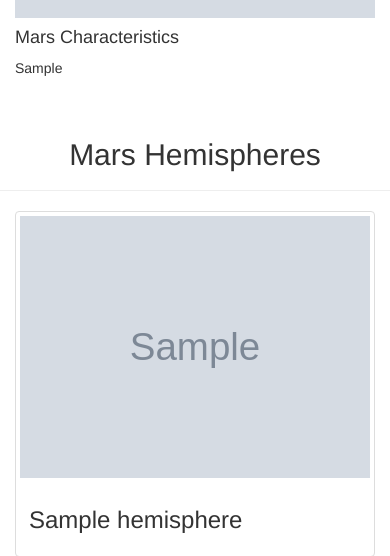
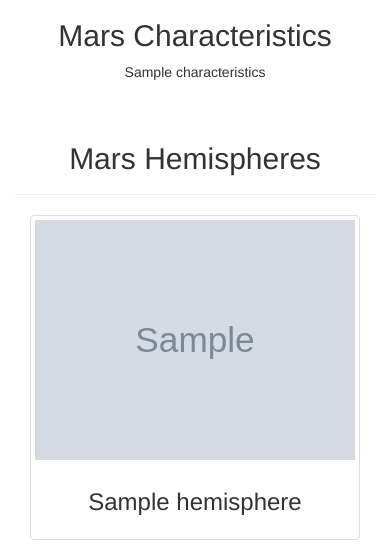
Before and after one commit to danawoodruff/Missions_to_Mars, a Flask app: page / in a window 390 px wide. Shown: the part 713-1269 px from the top of the page. Run offline with Flask 2, Linux system fonts and the light colour scheme; grey boxes marked "Sample" are stand-in pictures; a database or web service that is not in the repository returns one stand-in record (values such as "Sample title"); some libraries are stand-ins or nearby versions.

Commit message:
Add files via upload

```diff
--- a/app.py
+++ b/app.py
@@ -23,7 +23,7 @@
 def index():
     mars_db = client.mars_db
     data = mars_db.summary_data.find_one()
-    print(data)
+    # print(data)
     return render_template("index.html", data=data, current_time=datetime.utcnow())
 
 
--- a/scrape_mars.py
+++ b/scrape_mars.py
@@ -101,7 +101,7 @@
         # Storage Dictionary
         image_dict = {}
         image_dict['Title'] = title
-        image_dict['Image URL'] = image_url
+        image_dict['ImageURL'] = image_url
 
         # Add data to empty list "mars_images"
         mars_images.append(image_dict)
@@ -120,7 +120,6 @@
 
 import pymongo
 from pymongo import MongoClient
-
 # Initialize PyMongo to work with MongoDBs
 conn = 'mongodb://localhost:27017'
 client = pymongo.MongoClient(conn)
--- a/templates/index.html
+++ b/templates/index.html
@@ -17,52 +17,59 @@
             <h1 style="color:white">Mission to Mars</h1>
             <!-- Add a button to activate scraping script -->
             <p><a class="btn btn-danger btn-xs" href="/scrape" role="button">Scrape New Data</a></p>
-        </div>
 
-        <!-- Add section for Mars News -->
+        <!-- Troubleshooting code
+        {%for k in data%}
+            <p>{{k}}</p>
+        {%endfor%}-->
+        <br>
+        <p>The keys <br></p>
+        {{data['Images']}}
+
+        <!-- Mars News -->
+
         <div class="row" id="mars-news">
             <div class="col-md-12">
                 <div class="media">
                     <div class="media-body">
-                        <h2>Latest Missives from Mars</h2>
-                        <h4 class="media-heading">{{ data.news_title }}</h4>
-                        <p>{{ data.news_synopsis }}</p>
+                        <h2>Missives from the Red Planet</h2>
+                        <h3 class="media-heading">{{data['News from the Red Planet']}}</h3>
+                        <p>{{ data['News Summary']}}</p>
                     </div>
                 </div>
             </div>
         </div>
 
-        <!-- Section for Featured Image and Facts table -->
+        <!-- NASA Image and Characteristics table -->
         <div class="row" id="mars-driving-image">
-            <div class="col-lg-8 col-md-8 col-sm-12">
-                <h2>Driving on Mars</h2>
-                <!-- if images is False/None/non-existent, then default to error message -->
-                <img src="{{data.featured_image | default('static/images/pia23492', true) }}" class="img-responsive"
+            <div class="col-lg-6 col-md-6 col-sm-12">
+                <h2>Out for a Sunday drive...</h2>
+                <img src="https://mars.nasa.gov/layout/mars2020/images/PIA23764-RoverNamePlateonMars-web.jpg" class="img-responsive"
                     alt="Responsive image" />
             </div>
 
-            <div class="col-lg-4 col-md-4 col-sm-12">
-                <!-- Mars Facts -->
+            <div class="col-lg-6 col-md-6 col-sm-12">
+                <!-- Mars Characteristics -->
                 <div class="table" id="mars-characteristics">
-                    <h4>Mars Characteristics</h4>
-                    {{ data.mars_html | safe }}
+                    <h2>Mars Characteristics</h2>
+                    {{ data['Characteristics'] | safe }}
                 </div>
             </div>
         </div>
 
-        <!-- Section for Mars Hemispheres -->
+        <!-- Mars Hemispheres Images-->
         <div class="row" id="mars-images">
             <div class="page-header">
                 <h2 class="text-center">Mars Hemispheres</h2>
             </div>
 
-            {% for hemisphere in data.mars_images %}
+            {% for hemisphere in data['Images'] %}
             <div class="col-md-6">
                 <div class="thumbnail">
-                    <img src="{{hemisphere.image_url | default('static/images/no_image', true)}}" alt="Responsive image"
+                    <img src="{{hemisphere.ImageURL | default('static/images/no_image', true)}}" alt="Responsive image"
                         class="img-responsive">
                     <div class="caption">
-                        <h3>{{hemisphere.title}}</h3>
+                        <h3>{{hemisphere.Title}}</h3>
                     </div>
                 </div>
 
```
Also changed, not shown: 1 other file.
